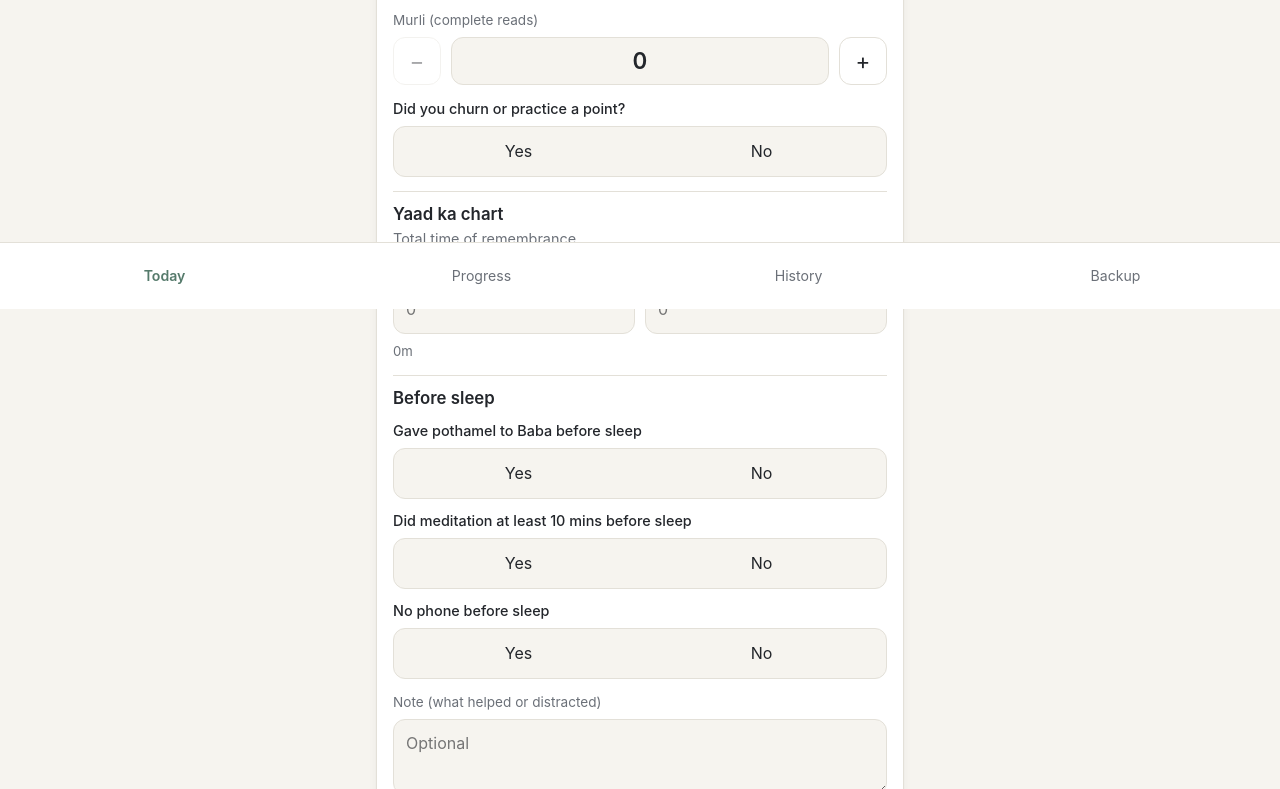
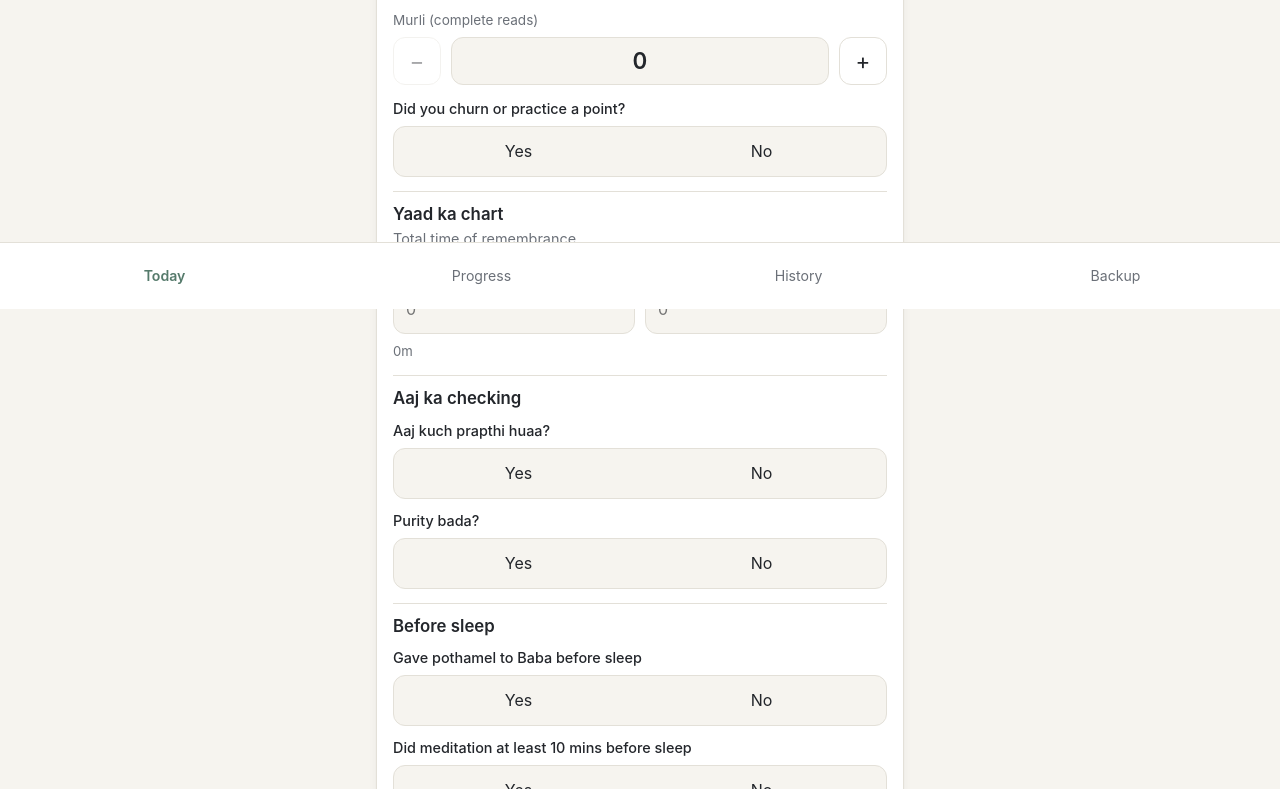
Before and after one commit to sureshyadagari/Meditation-tracker, a plain HTML site: page index.html in a window 1280 px wide. Shown: the part 491-1280 px from the top of the page. Drawn offline with Linux system fonts and the light colour scheme.

Commit message:
Add Aaj ka checking Yes/No questions.
Replace index.html with the updated tracker and mention “Aaj kuch prapthi huaa?” and “Purity bada?” in the README.

Co-authored-by: Suresh Yadagari <sureshyadagari@users.noreply.github.com>

```diff
--- a/index.html
+++ b/index.html
@@ -191,6 +191,23 @@ main.ptr-snap{transition:transform .22s ease}
         </div>
         <div class="hint" id="yaadHint" style="margin-top:8px">0m</div>
       </div>
+      <div class="sleep" id="checkingChecks">
+        <h2>Aaj ka checking</h2>
+        <div class="sleep-row">
+          <div class="sleep-q" id="prapthiLabel">Aaj kuch prapthi huaa?</div>
+          <div class="yn" role="group" aria-labelledby="prapthiLabel">
+            <button type="button" data-check="prapthi" data-val="yes" id="prapthiYes" aria-pressed="false">Yes</button>
+            <button type="button" data-check="prapthi" data-val="no" id="prapthiNo" aria-pressed="false">No</button>
+          </div>
+        </div>
+        <div class="sleep-row">
+          <div class="sleep-q" id="purityLabel">Purity bada?</div>
+          <div class="yn" role="group" aria-labelledby="purityLabel">
+            <button type="button" data-check="purity" data-val="yes" id="purityYes" aria-pressed="false">Yes</button>
+            <button type="button" data-check="purity" data-val="no" id="purityNo" aria-pressed="false">No</button>
+          </div>
+        </div>
+      </div>
       <div class="sleep" id="sleepChecks">
         <h2>Before sleep</h2>
         <div class="sleep-row">
@@ -310,7 +327,7 @@ function shortDate(s){var d=parseYmd(s);return d.getDate()+" "+MONTHS[d.getMonth
 /* ---------- storage ---------- */
 var db;
 function blank(){return {version:1,days:{}}}
-function blankDay(){return {wake:"",minutes:null,rating:null,amritvelaWoke:null,note:"",hourly:{},traffic:{},murli:0,churned:false,churnedPoint:"",practiced:false,practicedPoint:"",pointDone:null,yaadMinutes:0,sleepPothamel:null,sleepMeditation:null,sleepNoPhone:null}}
+function blankDay(){return {wake:"",minutes:null,rating:null,amritvelaWoke:null,note:"",hourly:{},traffic:{},murli:0,churned:false,churnedPoint:"",practiced:false,practicedPoint:"",pointDone:null,yaadMinutes:0,prapthi:null,purity:null,sleepPothamel:null,sleepMeditation:null,sleepNoPhone:null}}
 function derivePointDone(d){
   if(!d)return null;
   var v=parseYesNo(d.pointDone);
@@ -422,6 +439,8 @@ function normalize(o){
       practicedPoint:typeof d.practicedPoint==="string"?d.practicedPoint:"",
       pointDone:derivePointDone(d),
       yaadMinutes:clampYaad(d.yaadMinutes),
+      prapthi:parseYesNo(d.prapthi),
+      purity:parseYesNo(d.purity),
       sleepPothamel:parseYesNo(d.sleepPothamel),
       sleepMeditation:parseYesNo(d.sleepMeditation),
       sleepNoPhone:parseYesNo(d.sleepNoPhone),
@@ -441,6 +460,8 @@ function getDay(s){
     practiced:!!d.practiced,practicedPoint:typeof d.practicedPoint==="string"?d.practicedPoint:"",
     pointDone:derivePointDone(d),
     yaadMinutes:clampYaad(d.yaadMinutes),
+    prapthi:parseYesNo(d.prapthi),
+    purity:parseYesNo(d.purity),
     sleepPothamel:parseYesNo(d.sleepPothamel),
     sleepMeditation:parseYesNo(d.sleepMeditation),
     sleepNoPhone:parseYesNo(d.sleepNoPhone),
@@ -448,7 +469,7 @@ function getDay(s){
   };
 }
 function hasMorning(d){
-  return !!(d.wake||d.minutes!=null||d.rating!=null||d.amritvelaWoke!=null||d.note||(d.murli&&d.murli>0)||d.churned||d.churnedPoint||d.practiced||d.practicedPoint||d.pointDone!=null||(d.yaadMinutes&&d.yaadMinutes>0)||d.sleepPothamel!=null||d.sleepMeditation!=null||d.sleepNoPhone!=null);
+  return !!(d.wake||d.minutes!=null||d.rating!=null||d.amritvelaWoke!=null||d.note||(d.murli&&d.murli>0)||d.churned||d.churnedPoint||d.practiced||d.practicedPoint||d.pointDone!=null||(d.yaadMinutes&&d.yaadMinutes>0)||d.prapthi!=null||d.purity!=null||d.sleepPothamel!=null||d.sleepMeditation!=null||d.sleepNoPhone!=null);
 }
 function isEmptyDay(d){return !hasMorning(d)&&!Object.keys(d.hourly||{}).length&&trafficDone(d)===0}
 function putDay(s,d){if(isEmptyDay(d))delete db.days[s];else db.days[s]=d;persist()}
@@ -508,6 +529,8 @@ function readForm(d){
   d.practiced=!!d.practiced;
   d.practicedPoint=typeof d.practicedPoint==="string"?d.practicedPoint:"";
   d.yaadMinutes=readYaadMinutes();
+  d.prapthi=getYesNo("prapthi");
+  d.purity=getYesNo("purity");
   d.sleepPothamel=getYesNo("sleepPothamel");
   d.sleepMeditation=getYesNo("sleepMeditation");
   d.sleepNoPhone=getYesNo("sleepNoPhone");
@@ -534,6 +557,8 @@ function loadForm(){
   renderMurli();
   setYesNo("pointDone",derivePointDone(d));
   setYaadInputs(d.yaadMinutes);
+  setYesNo("prapthi",d.prapthi);
+  setYesNo("purity",d.purity);
   setYesNo("sleepPothamel",d.sleepPothamel);
   setYesNo("sleepMeditation",d.sleepMeditation);
   setYesNo("sleepNoPhone",d.sleepNoPhone);
@@ -664,12 +689,15 @@ function renderStats(dates){
     murli+=clampMurli(d.murli);yaad+=clampYaad(d.yaadMinutes)});
   function sleepCount(field){var yes=0,answered=0;dates.forEach(function(s){var d=db.days[s];if(!d||d[field]==null)return;answered++;if(d[field]===true)yes++});return {yes:yes,answered:answered}};
   var pot=sleepCount("sleepPothamel"),med=sleepCount("sleepMeditation"),ph=sleepCount("sleepNoPhone");
+  var prap=sleepCount("prapthi"),pur=sleepCount("purity");
   var woke=sleepCount("amritvelaWoke");
   var ptYes=0,ptAnswered=0;
   dates.forEach(function(s){var v=derivePointDone(db.days[s]);if(v==null)return;ptAnswered++;if(v===true)ptYes++});
   var potSt=currentFieldStreak("sleepPothamel"),potBest=bestFieldStreak("sleepPothamel");
   var medSt=currentFieldStreak("sleepMeditation"),medBest=bestFieldStreak("sleepMeditation");
   var phSt=currentFieldStreak("sleepNoPhone"),phBest=bestFieldStreak("sleepNoPhone");
+  var prapSt=currentFieldStreak("prapthi"),prapBest=bestFieldStreak("prapthi");
+  var purSt=currentFieldStreak("purity"),purBest=bestFieldStreak("purity");
   var avg=rs.length?(rs.reduce(function(a,b){return a+b},0)/rs.length).toFixed(1):"–";
   var murliAvg=logged?(murli/logged).toFixed(1):"–";
   var cs=currentStreak(),bs=bestStreak();
@@ -690,6 +718,8 @@ function renderStats(dates){
     [logged?fmtYaad(Math.round(yaad/logged)):"0m","Yaad daily average"],
     [String(murli),murliAvg==="–"?"Murli reads":"Murli reads (avg "+murliAvg+"/day)"],
     [ptYes+" / "+ptAnswered,"Churned or practiced a point · streak "+ptSt+" (best "+ptBest+")"],
+    [prap.yes+" / "+prap.answered,"Aaj kuch prapthi huaa? · streak "+prapSt+" (best "+prapBest+")"],
+    [pur.yes+" / "+pur.answered,"Purity bada? · streak "+purSt+" (best "+purBest+")"],
     [pot.yes+" / "+pot.answered,"Pothamel · streak "+potSt+" (best "+potBest+")"],
     [med.yes+" / "+med.answered,"Meditation before sleep · streak "+medSt+" (best "+medBest+")"],
     [ph.yes+" / "+ph.answered,"No phone · streak "+phSt+" (best "+phBest+")"]
@@ -768,6 +798,8 @@ function renderHistory(){
     var pt=derivePointDone(d);
     if(pt!=null)bits.push("Churned or practiced "+(pt?"Yes":"No"));
     if(clampYaad(d.yaadMinutes)>0)bits.push("Yaad "+fmtYaad(d.yaadMinutes));
+    if(d.prapthi!=null)bits.push("Aaj kuch prapthi huaa? "+(d.prapthi?"Yes":"No"));
+    if(d.purity!=null)bits.push("Purity bada? "+(d.purity?"Yes":"No"));
     if(d.sleepPothamel!=null)bits.push("Pothamel "+(d.sleepPothamel?"Yes":"No"));
     if(d.sleepMeditation!=null)bits.push("Meditation before sleep "+(d.sleepMeditation?"Yes":"No"));
     if(d.sleepNoPhone!=null)bits.push("No phone "+(d.sleepNoPhone?"Yes":"No"));
@@ -830,6 +862,7 @@ $("murliMinus").addEventListener("click",function(){if(curMurli<=0)return;curMur
 $("murliPlus").addEventListener("click",function(){if(curMurli>=MURLI_MAX)return;curMurli++;dirty=true;renderMurli();$("savedMsg").textContent=""});
 $("amritvelaWokeRow").addEventListener("click",function(e){var b=e.target.closest("button[data-amrit]");if(!b)return;toggleYesNo("amritvelaWoke",b.dataset.val==="yes");syncAmritvelaFields()});
 $("pointDoneRow").addEventListener("click",function(e){var b=e.target.closest("button[data-point]");if(!b)return;toggleYesNo("pointDone",b.dataset.val==="yes")});
+$("checkingChecks").addEventListener("click",function(e){var b=e.target.closest("button[data-check]");if(!b)return;toggleYesNo(b.dataset.check,b.dataset.val==="yes")});
 $("sleepChecks").addEventListener("click",function(e){var b=e.target.closest("button[data-sleep]");if(!b)return;toggleYesNo(b.dataset.sleep,b.dataset.val==="yes")});
 $("save").addEventListener("click",saveForm);
 $("date").addEventListener("change",function(){var v=$("date").value;if(v)goDate(v)});
```
Also changed, not shown: 1 other file.
